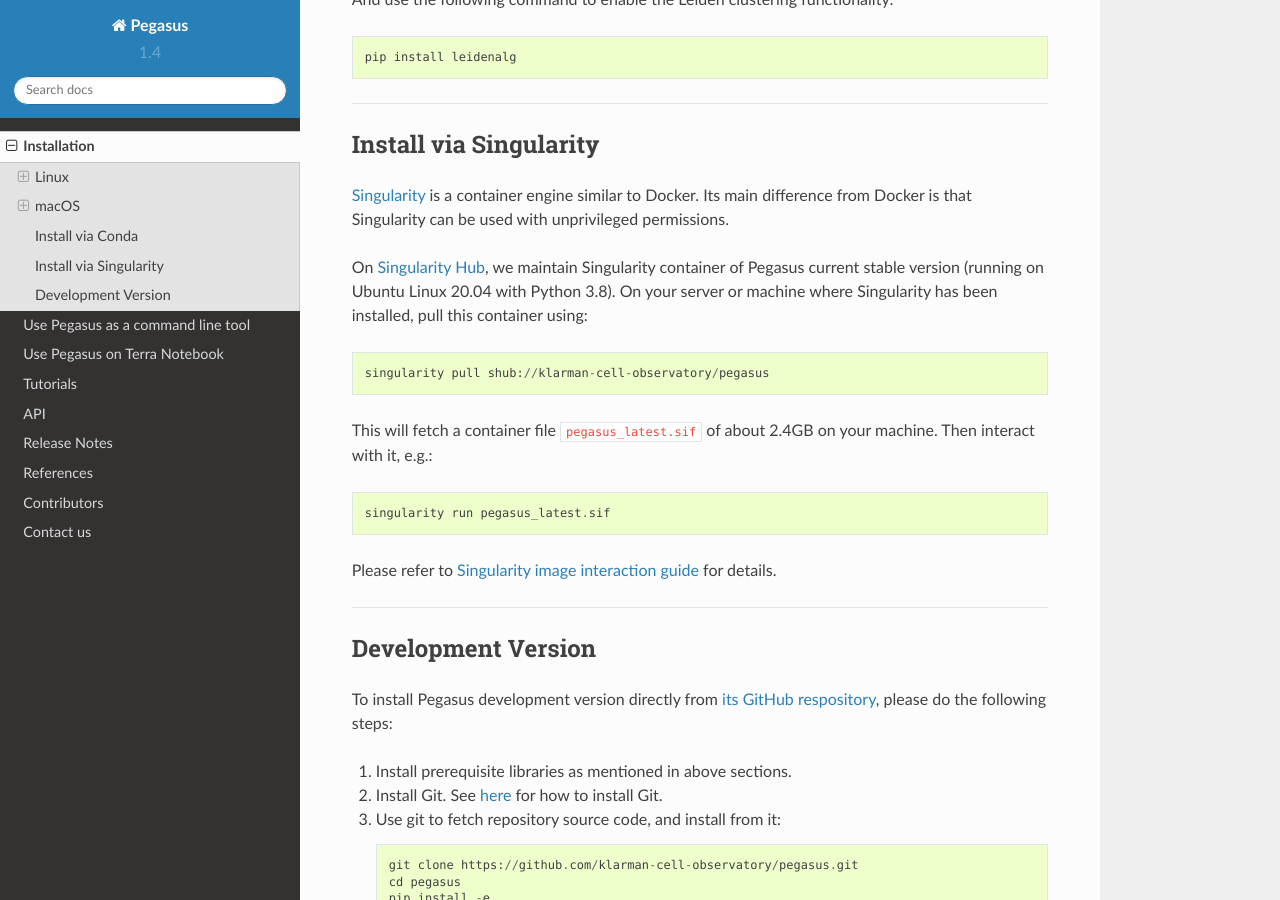
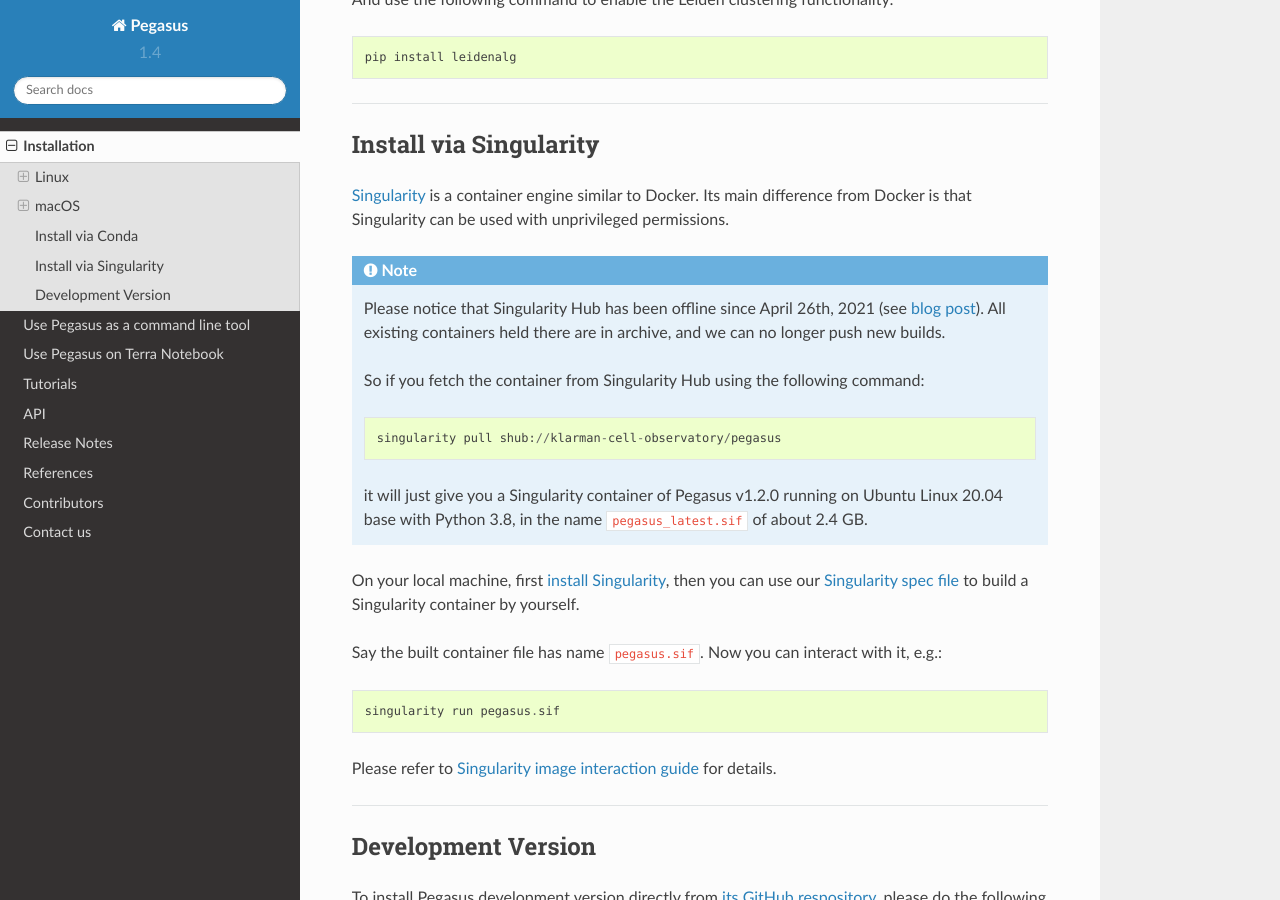
Before and after one commit to lilab-bcb/pegasus, a Sphinx documentation site: the page built from docs/installation.rst, in a window 1280 px wide and 900 px high, scrolled down 5662 px. Built offline with Sphinx 7.4.7 and the Read the Docs theme 2.0.0, drawn with Linux system fonts in a browser that asks for light colours; formulas are drawn with MathJax 3.

Commit message:
remove singularity hub info

```diff
--- a/README.rst
+++ b/README.rst
@@ -2,7 +2,7 @@
 Pegasus for Single Cell Analysis
 ====================================
 
-|PyPI| |PyPIDownload| |Conda| |Python| |Singularity| |License| |Docs| |Build|
+|PyPI| |PyPIDownload| |Conda| |Python| |License| |Docs| |Build|
 
 .. |PyPI| image:: https://img.shields.io/pypi/v/pegasuspy.svg
    :target: https://pypi.org/project/pegasuspy
@@ -12,8 +12,6 @@
    :target: https://anaconda.org/bioconda/pegasuspy
 .. |Python| image:: https://img.shields.io/pypi/pyversions/pegasuspy
    :target: https://pypi.org/project/pegasuspy
-.. |Singularity| image:: https://www.singularity-hub.org/static/img/hosted-singularity--hub-%23e32929.svg
-   :target: https://singularity-hub.org/collections/5065
 .. |License| image:: https://img.shields.io/github/license/klarman-cell-observatory/pegasus
    :target: https://github.com/klarman-cell-observatory/pegasus/blob/master/LICENSE
 .. |Docs| image:: https://readthedocs.org/projects/pegasus/badge/?version=latest
--- a/docs/installation.rst
+++ b/docs/installation.rst
@@ -224,13 +224,21 @@
 
 Singularity_ is a container engine similar to Docker. Its main difference from Docker is that Singularity can be used with unprivileged permissions.
 
-On `Singularity Hub`_, we maintain Singularity container of Pegasus current stable version (running on Ubuntu Linux 20.04 with Python 3.8). On your server or machine where Singularity has been installed, pull this container using::
+.. note::
 
-	singularity pull shub://klarman-cell-observatory/pegasus
+	Please notice that Singularity Hub has been offline since April 26th, 2021 (see `blog post`_). All existing containers held there are in archive, and we can no longer push new builds.
 
-This will fetch a container file ``pegasus_latest.sif`` of about 2.4GB on your machine. Then interact with it, e.g.::
+	So if you fetch the container from Singularity Hub using the following command::
 
-	singularity run pegasus_latest.sif
+		singularity pull shub://klarman-cell-observatory/pegasus
+
+	it will just give you a Singularity container of Pegasus v1.2.0 running on Ubuntu Linux 20.04 base with Python 3.8, in the name ``pegasus_latest.sif`` of about 2.4 GB.
+
+On your local machine, first `install Singularity`_, then you can use our `Singularity spec file`_ to build a Singularity container by yourself.
+
+Say the built container file has name ``pegasus.sif``. Now you can interact with it, e.g.::
+
+	singularity run pegasus.sif
 
 Please refer to `Singularity image interaction guide`_ for details.
 
@@ -260,5 +268,7 @@
 .. _Miniconda: https://docs.conda.io/en/latest/index.html
 .. _Miniconda installer: https://docs.conda.io/en/latest/miniconda.html
 .. _Singularity: http://singularity.lbl.gov/
-.. _Singularity Hub: https://singularity-hub.org/collections/5065
+.. _blog post: https://vsoch.github.io//2021/singularity-hub-archive/
+.. _install Singularity: https://sylabs.io/guides/3.5/user-guide/quick_start.html#quick-installation-steps
+.. _Singularity spec file: https://raw.githubusercontent.com/klarman-cell-observatory/pegasus/master/Singularity
 .. _Singularity image interaction guide: https://singularityhub.github.io/singularityhub-docs/docs/interact
```
